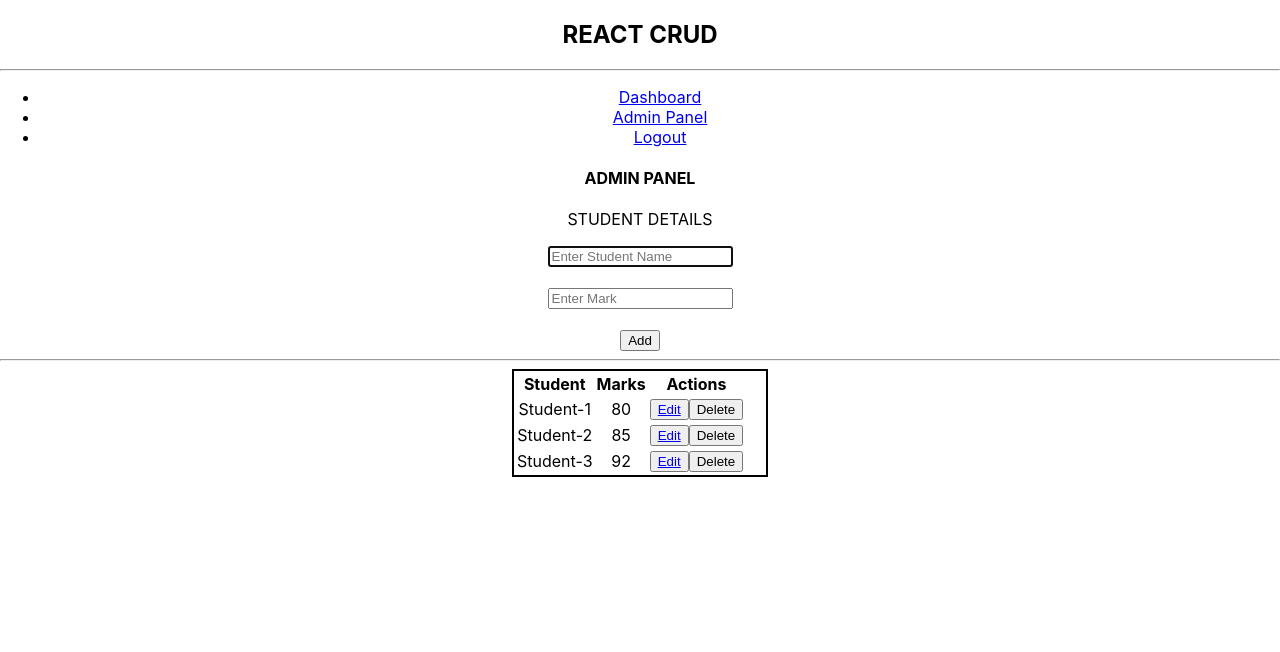
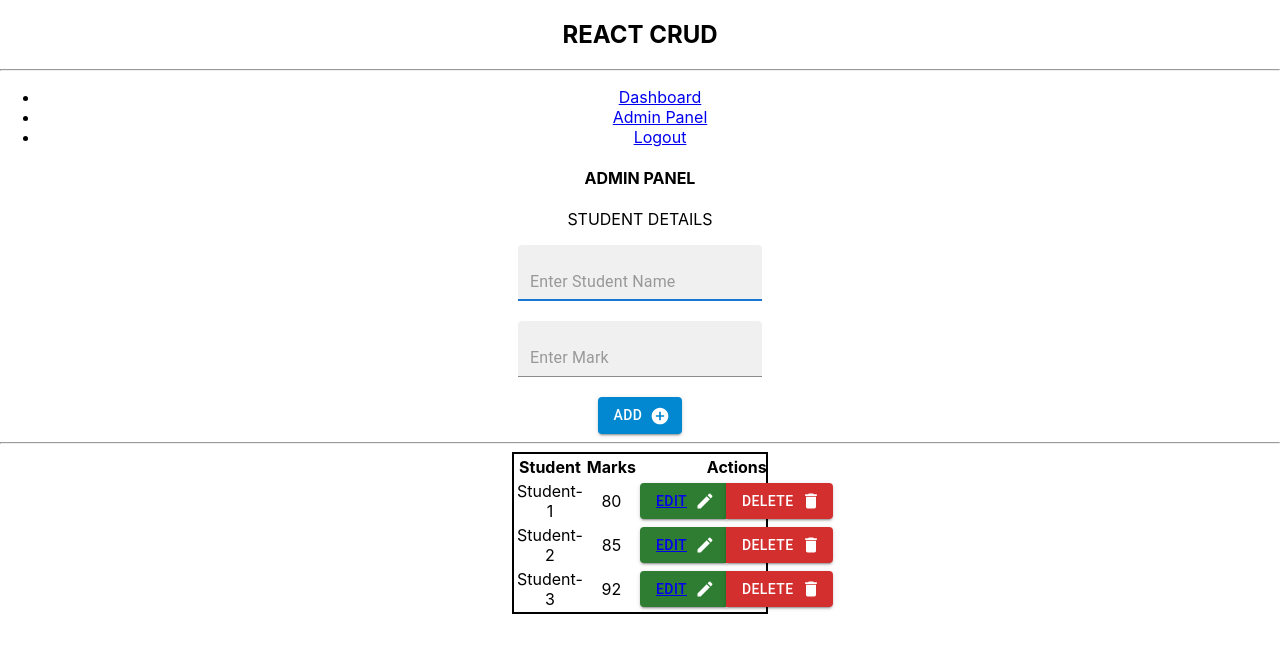
Before and after one commit to hiluraju/react-crud, a React (Create React App) app: page /admin in a window 1280 px wide. Shown: the top 652 px of the page. Built offline with nearby package versions, Linux system fonts and the light colour scheme.

Commit message:
Materail UI started

```diff
--- a/package.json
+++ b/package.json
@@ -3,6 +3,10 @@
   "version": "0.1.0",
   "private": true,
   "dependencies": {
+    "@emotion/react": "^11.10.5",
+    "@emotion/styled": "^11.10.5",
+    "@mui/icons-material": "^5.11.0",
+    "@mui/material": "^5.11.4",
     "@testing-library/jest-dom": "^5.16.5",
     "@testing-library/react": "^13.4.0",
     "@testing-library/user-event": "^13.5.0",
--- a/src/Admin/Admin.js
+++ b/src/Admin/Admin.js
@@ -1,4 +1,5 @@
-import React from 'react'
+import { TextField,Button } from '@mui/material'
+import AddCircleIcon from '@mui/icons-material/AddCircle';
 import Nav from '../Dashboard/Nav'
 import Table from './Table'
 
@@ -10,7 +11,8 @@ const Admin = ({students,setStudents,studentName,setStudentName,studentMark,setS
         <div>
             <h4>ADMIN PANEL</h4>
             <p>STUDENT DETAILS</p>
-            <input
+            <TextField
+              variant='filled'
               type="text"
               autoFocus
               placeholder='Enter Student Name'
@@ -19,7 +21,8 @@ const Admin = ({students,setStudents,studentName,setStudentName,studentMark,setS
               onChange={e=>setStudentName(e.target.value)}
               />
             <br/><br/>
-            <input
+            <TextField
+              variant='filled'
               type="number"
               placeholder='Enter Mark'
               required
@@ -27,10 +30,12 @@ const Admin = ({students,setStudents,studentName,setStudentName,studentMark,setS
               onChange={e=>setStudentMark(e.target.value)}
                />
             <br/><br/>
-            <button
+            <Button variant='contained'
+              color='info'
               onClick={handleStudentDataAddition}
+              endIcon={<AddCircleIcon/>}
             >
-                Add</button>
+                Add</Button>
         </div>
         <hr/>
         <div>
--- a/src/Admin/Table.js
+++ b/src/Admin/Table.js
@@ -1,10 +1,12 @@
-import React from 'react'
+import { ButtonGroup,Button } from '@mui/material'
 import { Link } from 'react-router-dom'
+import EditIcon from '@mui/icons-material/Edit';
+import DeleteIcon from '@mui/icons-material/Delete';
 
 const Table = ({students,handleDelete}) => {
   return (
     <div className='cen tbl'>
-        { students &&
+        { students.length ? (
           <table>
               <thead>
                 <tr>
@@ -21,14 +23,16 @@ const Table = ({students,handleDelete}) => {
                     <td>{s.name}</td>
                     <td>{s.marks}</td>
                     <td>
-                        <button><Link to={`/edit/${s.id}`}>Edit</Link></button>
-                        <button onClick={()=>handleDelete(s.id)}>Delete</button>
+                      <ButtonGroup>
+                        <Button variant='contained' color='success' endIcon={<EditIcon/>}><Link to={`/edit/${s.id}`}>Edit</Link></Button>
+                        <Button variant='contained' color='error' endIcon={<DeleteIcon/>} onClick={()=>handleDelete(s.id)}>Delete</Button>
+                      </ButtonGroup>
                     </td>
                   </tr>
                 ))}
               </tbody>
           </table>
-        }
+        ):( <p>No Student Data Avaialable</p>)}
 
     </div>
   )
--- a/src/Dashboard/Dashboard.js
+++ b/src/Dashboard/Dashboard.js
@@ -22,10 +22,18 @@ const Dashboard = ({students,setStudents}) => {
       <Nav/>
       <div>
         <h3>DASHBOARD</h3>
-        <br/><br/>
-        <StudentTable students={students}/>
-        <br/><br/>
-        <StudentGraph students={students}/>
+        {students.length ?
+        (
+        <>
+          <br/><br/>
+          <StudentTable students={students}/>
+          <br/><br/>
+          <StudentGraph students={students}/>
+        </>
+        )
+        : (
+          <h4>Students Data Not Avaialable. Please Add From the 'ADMIN'</h4>
+        )}
       </div>
     </>
   )
--- a/src/Home/Home.js
+++ b/src/Home/Home.js
@@ -1,4 +1,7 @@
 import React, { useEffect } from 'react'
+import { Button, TextField } from '@mui/material';
+import LoginIcon from '@mui/icons-material/Login';
+import LockOpenIcon from '@mui/icons-material/LockOpen';
 
 const Home = ({showForm,setShowForm,username,password,setUsername,setPassword,handleLogin,loginerror,setLoginError}) => {
 
@@ -11,35 +14,44 @@ const Home = ({showForm,setShowForm,username,password,setUsername,setPassword,ha
     <>
     {!showForm &&
         <div>
-            <button onClick={()=>setShowForm(!showForm)}>Click For Login</button>
+            <Button
+            variant='contained'
+            color='secondary'
+            endIcon={<LoginIcon/>}
+            onClick={()=>setShowForm(!showForm)}>Click For Login</Button>
         </div>
     }
 
     { showForm &&
         <div>
-            <input
+            <TextField
               type="text"
               autoFocus
-              placeholder='Enter Username'
+              label='Enter Username'
               required
               value={username}
               onChange={e=>setUsername(e.target.value)}
               />
             <br/><br/>
-            <input
+            <TextField
               type="password"
-              placeholder='Enter Password'
+              label='Enter Password'
               required
               value={password}
               onChange={e=>setPassword(e.target.value)}
               />
             <br/><br/>
-            <button onClick={handleLogin}>Login</button>
+            <Button
+            endIcon={<LockOpenIcon/>}
+            variant='contained'
+            color='primary'
+            onClick={handleLogin}>Login</Button>
             <br/><br/>
             {loginerror &&
              <h4 className='red'>Login Credentials are Wrong.Please try Again</h4>
             }
-
+          <br/>
+          <h4>Note: Username = admin , Password = 123321</h4>
         </div>
     }
     </>
```
Also changed, not shown: src/App.js (+9 -8 lines), 1 other file (tests, documents, lock files or other folders).
